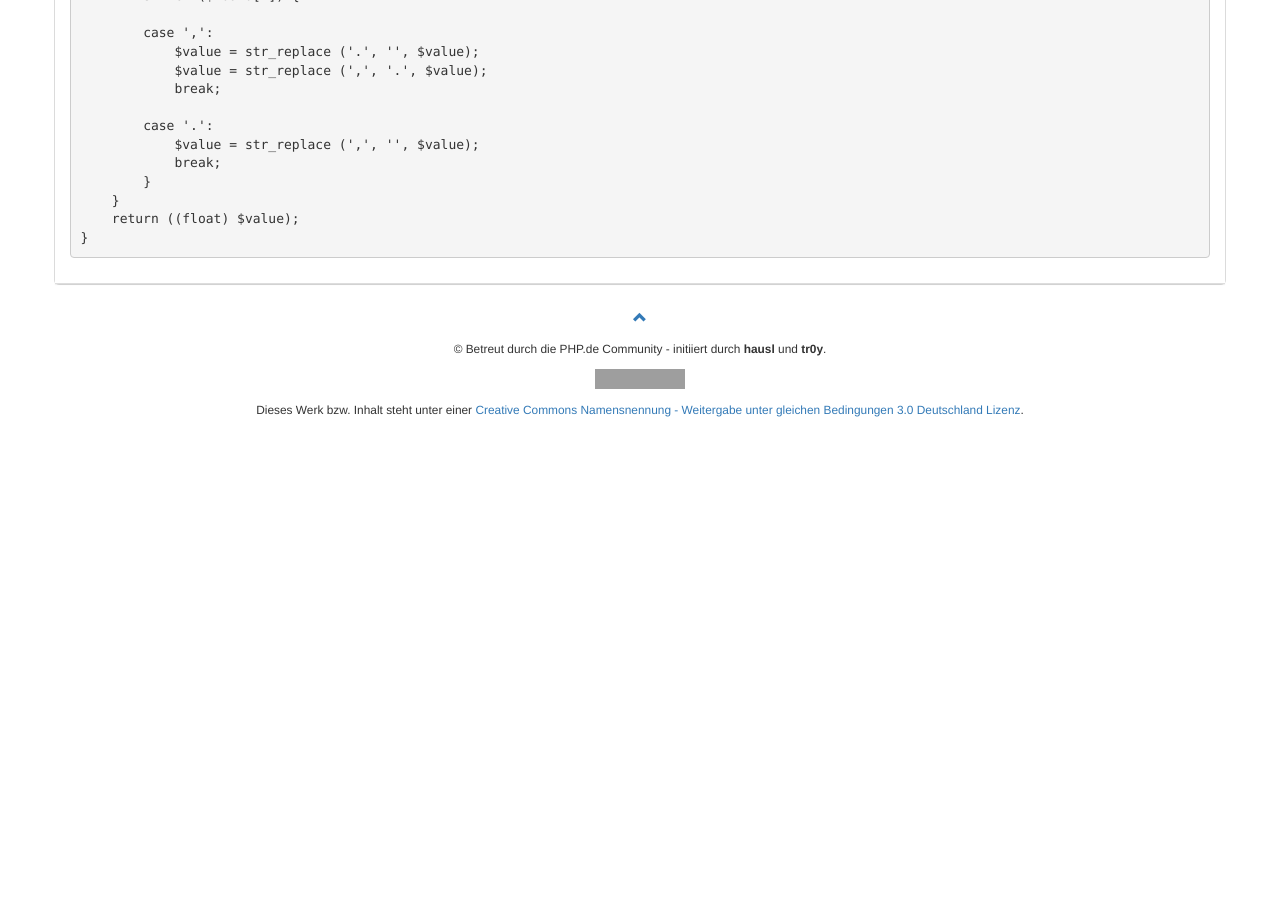
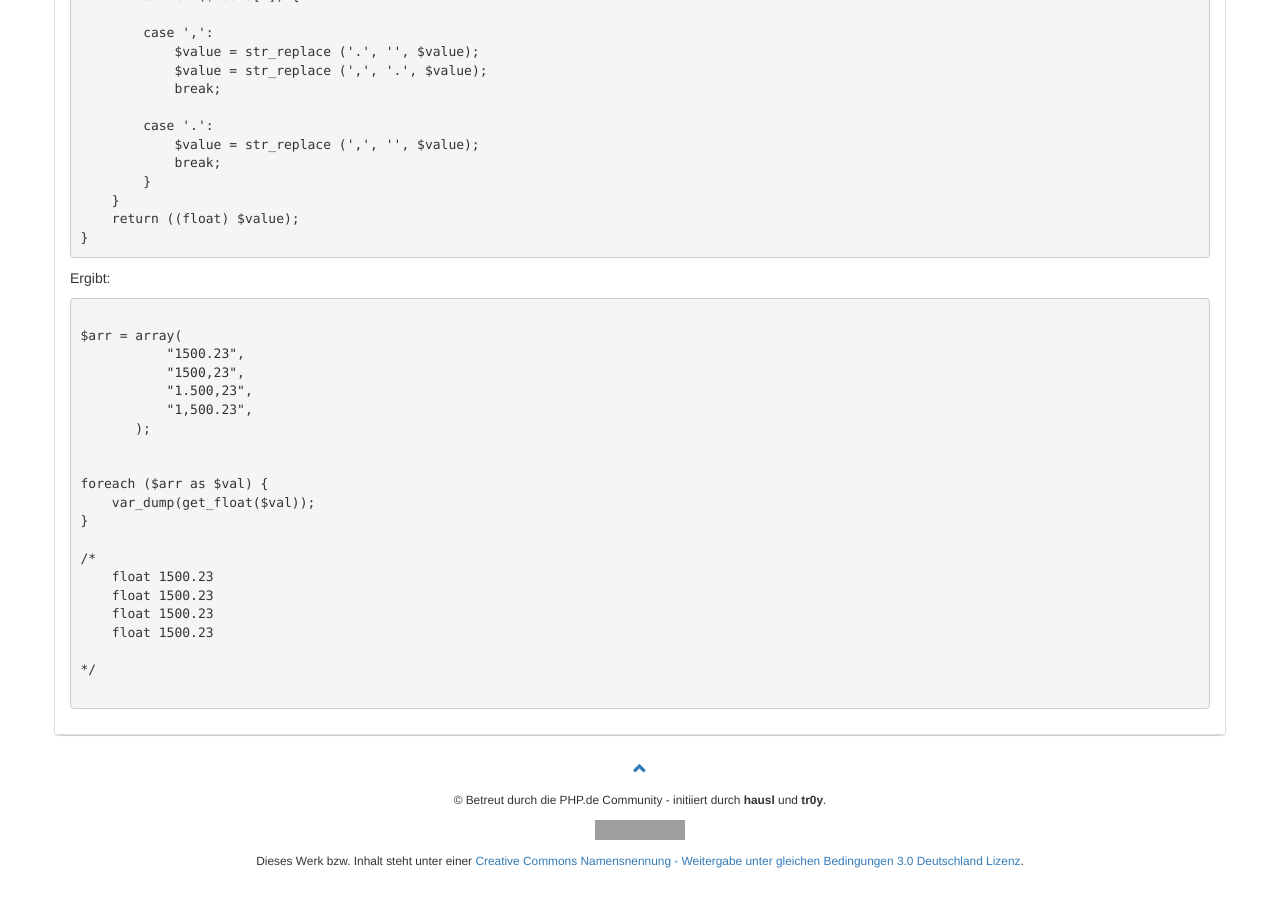
Before and after one commit to php-de/php-de.github.io, a Jekyll site: the page built from general/float_vereinheitlichen.md, in a window 1280 px wide and 900 px high, scrolled down 730 px. Built offline with Jekyll 4.4.1, drawn with Linux system fonts in a browser that asks for light colours; nearby versions of some CDN libraries; before the commit the page ends 1179 px from its top, so only the background shows below that; grey boxes are pictures that could not be loaded.

Commit message:
Update float_vereinheitlichen.md

```diff
--- a/general/float_vereinheitlichen.md
+++ b/general/float_vereinheitlichen.md
@@ -58,3 +58,29 @@ function get_float($value)
     return ((float) $value);
 }
 ~~~
+
+Ergibt:
+
+~~~ php
+
+$arr = array(
+           "1500.23",
+           "1500,23",
+           "1.500,23",
+           "1,500.23",
+       );
+
+
+foreach ($arr as $val) {
+    var_dump(get_float($val));
+}
+
+/*
+    float 1500.23
+    float 1500.23
+    float 1500.23
+    float 1500.23
+
+*/
+
+~~~
```
